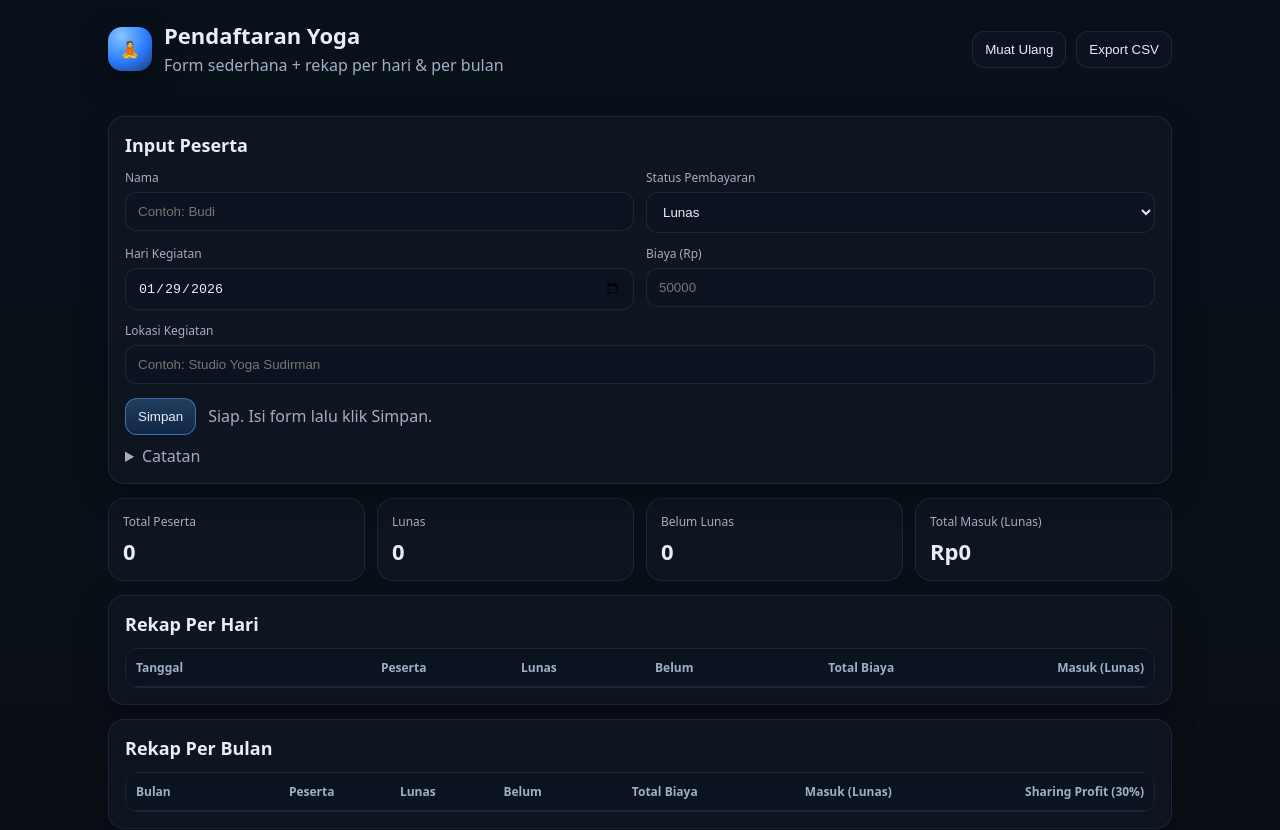
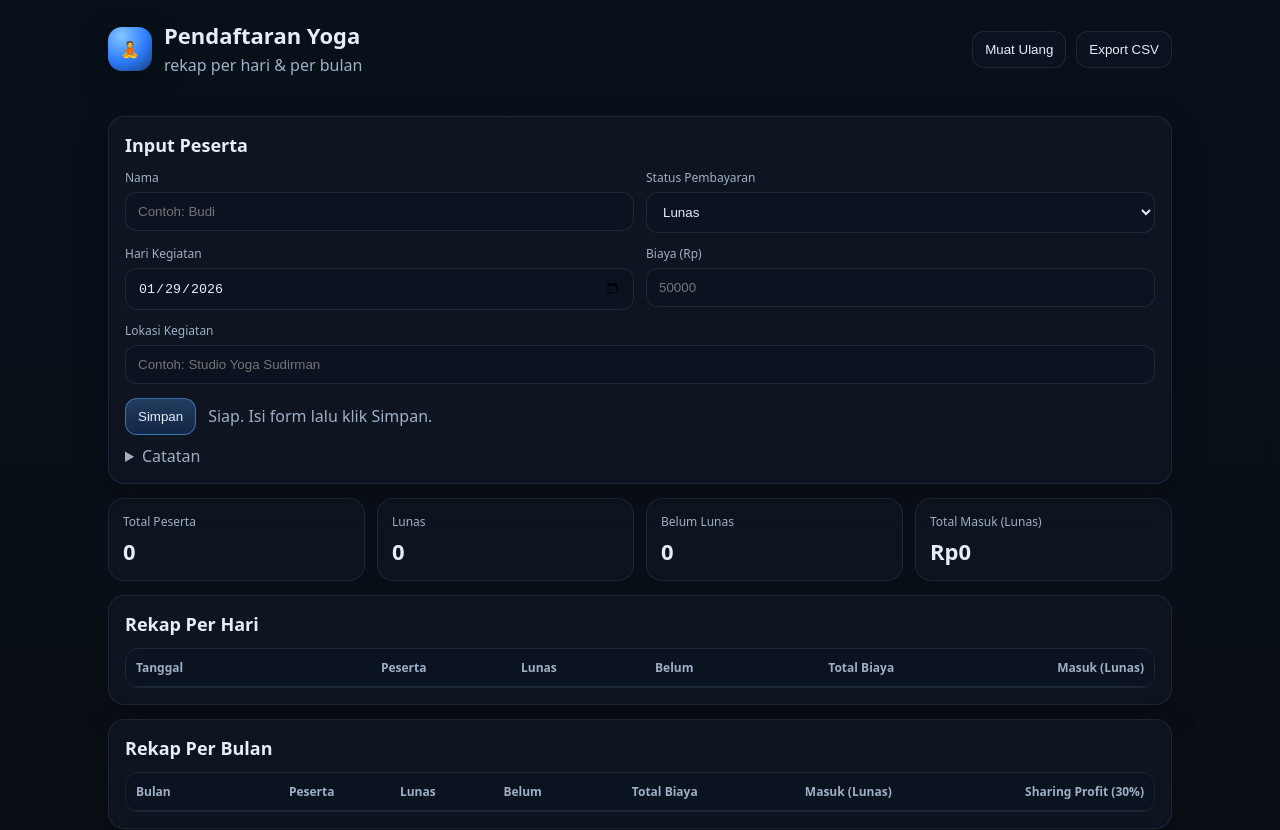
Before and after one commit to abhett/registration_yatta, a plain HTML site: page index.html in a window 1280 px wide. Shown: the top 830 px of the page. Drawn offline with Linux system fonts and the light colour scheme.

Commit message:
Update description text in index.html

```diff
--- a/index.html
+++ b/index.html
@@ -12,7 +12,7 @@
       <div class="logo">🧘</div>
       <div>
         <h1>Pendaftaran Yoga</h1>
-        <p class="muted">Form sederhana + rekap per hari & per bulan</p>
+        <p class="muted">rekap per hari & per bulan</p>
       </div>
     </div>
     <div class="right">
```
